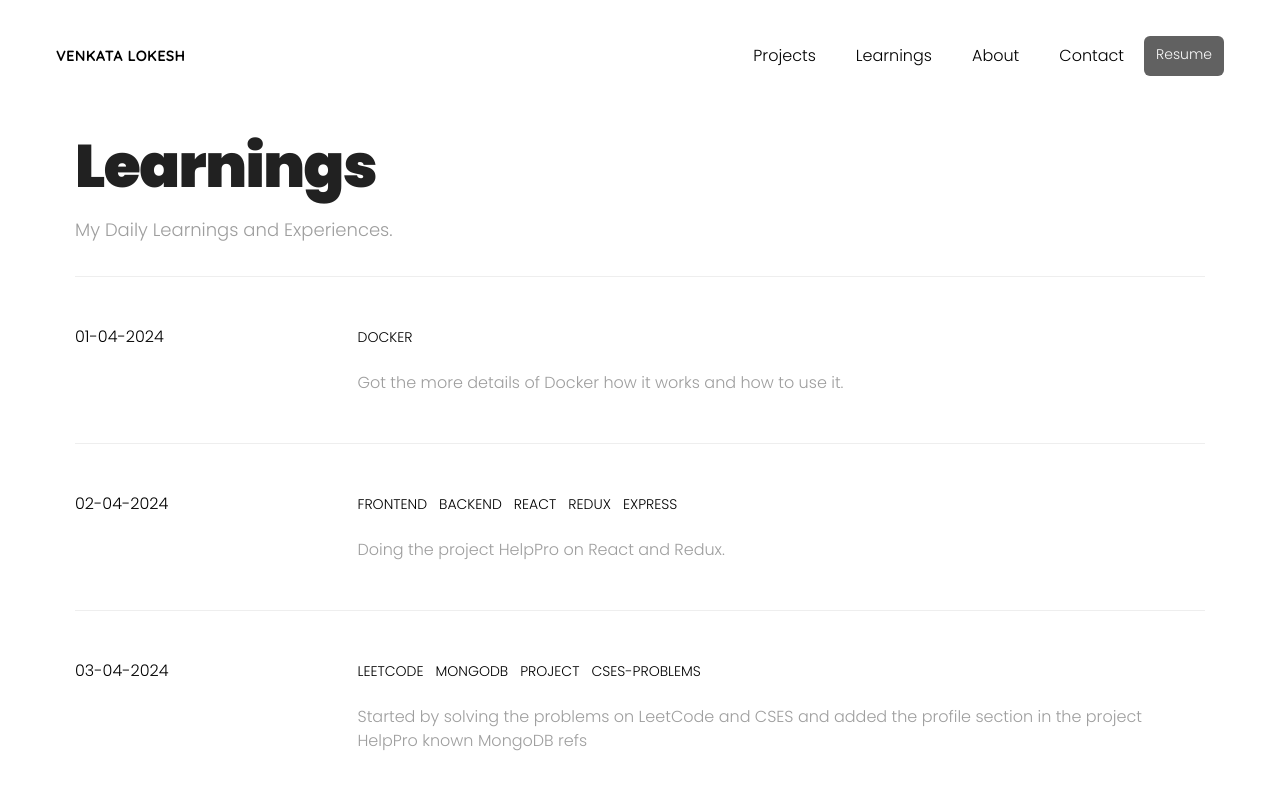
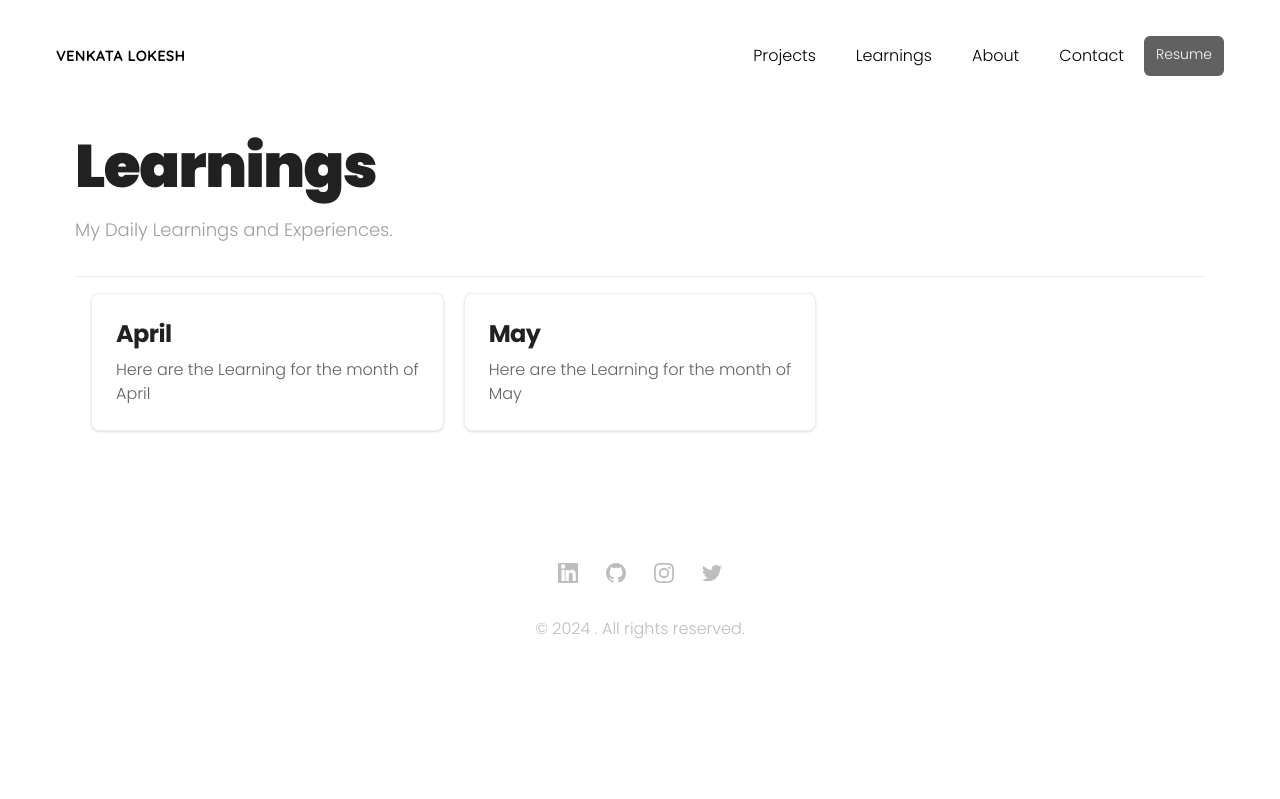
Before and after one commit to vlokesh08/Portfolio, a React (Create React App) app: page /learnings in a window 1280 px wide. Shown: the top 799 px of the page. Built offline with nearby package versions, Linux system fonts and the light colour scheme.

Commit message:
changed the pages of learning

```diff
--- a/src/App.js
+++ b/src/App.js
@@ -13,6 +13,7 @@ import { Route, Routes } from "react-router-dom";
 import ProjectReview from "./components/pages/ProjectReview";
 import Learnings from "./components/pages/learnings/Learnings";
 import AllProjectsPreview from "./components/AllProjectsPreview";
+import Blog from "./components/pages/Blog/Blog";
 function App() {
   return (
     <>
@@ -28,6 +29,7 @@ function App() {
           <Route path="/learnings" element={<Learnings />} />
           <Route path="/project/:id" element={<ProjectReview />} />
           <Route path="/projects" element={<AllProjectsPreview />} />
+          <Route path="/learnings/:id" element={<Blog />} />
         </Routes>
         {/* <NewHero />
         <About />
--- /dev/null
+++ b/src/components/pages/Blog/Blog.js
@@ -0,0 +1,44 @@
+import React from "react";
+import { useParams } from 'react-router-dom';
+import posts from "../learnings/posts";
+const Blog = () => {
+    const { id } = useParams();
+  return (
+    <div className="container">
+      <div className="flex justify-center">
+        <h1 className="font-normal text-gray-300 text-3xl md:text-6xl lg:text-7xl mb-10 md:mb-15 lg:mb-25">
+          Daily Learnings of month {id}<br></br>
+        </h1>
+      </div>
+      <div className="flex flex-col" >
+          <h3 className="text-2xl my-5">2024 </h3>
+          <br></br>
+        <div className="grid grid-cols-2 md:grid-cols-3 gap-4">
+            {
+                Object.entries(posts).map(([month, entries]) => (
+                    month === id && entries.map((entry, index) => (
+                        <div key={index} className="block max-w-sm p-6 bg-white border border-gray-200 rounded-lg shadow-md hover:bg-gray-100 dark:bg-gray-800 dark:border-gray-700 dark:hover:bg-gray-700">
+                            <h3 className="mb-2 text-2xl font-bold tracking-tight text-gray-900 dark:text-white">{entry.date}</h3>
+                            <ul className="flex flex-wrap gap-2 my-2">
+                                {entry.tags.map((tag, tagIndex) => (
+                                    <li key={tagIndex} className="bg-blue-100 text-blue-800 text-xs font-medium px-2.5 py-1 rounded dark:bg-gray-700 dark:text-blue-400 border border-blue-400">
+                                        {tag}
+                                    </li>
+                                ))}
+                            </ul>
+                            <p>{entry.summary}</p>
+                        </div>
+                    ))
+                ))
+
+            }
+          <div>
+
+          </div>
+        </div>
+      </div>
+    </div>
+  );
+};
+
+export default Blog;
--- a/src/components/pages/learnings/Learnings.js
+++ b/src/components/pages/learnings/Learnings.js
@@ -13,45 +13,33 @@ const Learnings = () => {
             My Daily Learnings and Experiences.
           </p>
         </div>
-        <ul className="divide-y divide-gray-200 dark:divide-gray-700">
-          {!posts.length && "No posts found."}
-          {posts.slice(0, MAX_DISPLAY).map((post) => {
-            const { slug, date, title, summary, tags } = post;
-            return (
-              <li key={slug} className="py-12">
-                <article>
-                  <div className="space-y-2 xl:grid xl:grid-cols-4 xl:items-baseline xl:space-y-0">
-                    <dl>
-                      <dt className="sr-only">Published on</dt>
-                      <dd className="text-base font-medium leading-6 text-gray-500 dark:text-gray-400"></dd>
-                      <p>{date}</p>
-                    </dl>
-                    <div className="space-y-5 xl:col-span-3">
-                      <div className="space-y-6">
-                        <div>
-
-                          <div className="flex flex-wrap">
-                            {tags.map((tag) => (
-                              <p
-                                href="/"
-                                className="mr-3 text-sm font-medium uppercase text-primary-500 hover:text-primary-600 dark:hover:text-primary-400"
-                              >
-                                {tag.split(" ").join("-")}
-                              </p>
-                            ))}
-                          </div>
+        <ul className="grid grid-cols-2 md:grid-cols-3 gap-5 p-4">
+          {Object.entries(posts).map(([month, entries]) => (
+            <div key={month}>
+              <div>
+                <a
+                  href={`/learnings/${month}`}
+                  className="block max-w-sm p-6 bg-white border border-gray-200 rounded-lg shadow hover:bg-gray-100 dark:bg-gray-800 dark:border-gray-700 dark:hover:bg-gray-700"
+                >
+                  <h5 className="mb-2 text-2xl font-bold tracking-tight text-gray-900 dark:text-white">
+                    {month}
+                  </h5>
+                  <p className="font-normal text-gray-700 dark:text-gray-400">
+                    Here are the Learning for the month of {month}
+                  </p>
+                </a>
+              </div>
+              {/* {entries.map((entry, index) => (
+                        <div key={index}>
+                            <h3>{entry.date}</h3>
+                            <p>{entry.summary}</p>
+                            <ul>
+                                {entry.tags.map(tag => <li key={tag}>{tag}</li>)}
+                            </ul>
                         </div>
-                        <div className="prose max-w-none text-gray-500 dark:text-gray-400">
-                          {summary}
-                        </div>
-                      </div>
-
-                    </div>
-                  </div>
-                </article>
-              </li>
-            );
-          })}
+                    ))} */}
+            </div>
+          ))}
         </ul>
       </div>
       {posts.length > MAX_DISPLAY && (
--- a/src/components/pages/learnings/posts.js
+++ b/src/components/pages/learnings/posts.js
@@ -1,4 +1,5 @@
-const posts = [
+const posts = {
+  "April" : [
     {
       date: "01-04-2024",
       summary: "Got the more details of Docker how it works and how to use it.",
@@ -29,7 +30,26 @@ const posts = [
       summary: "Solved the daily Challenge on leetcode and made some changes in the project SimpleChat and learnt firebase and firestore",
       tags: ["LeetCode", "Project","Firebase","Firestore"]
     }
+  ],
 
-    ]
+  "May" : [
+    {
+      date: "07-05-2024",
+      summary: "Solved the daily Challenge on leetcode and made some changes in the project SimpleChat for additional Features and aplied for jobs on Naukri",
+      tags: ["LeetCode", "Project","Firebase","Firestore","Naukri"]
+    },
+    {
+      date: "08-05-2024",
+      summary: "Solved the daily Challenge on leetcode and added chat feature in the project HelpPro using Socket.io and applied for jobs on Naukri",
+      tags: ["LeetCode", "Project","MongoDB","Naukri","Socket.io"]
+    },
+    {
+      date: "09-05-2024",
+      summary: "Installed Ubuntu in our PC and made some customizations and updated my portfolio and applied for jobs on Naukri and solved the daily challenge on leetcode",
+      tags: ["LeetCode","Portfolio","Naukri","Ubuntu"]
+    }]
+
+
+  };
 
 export default posts;
```
